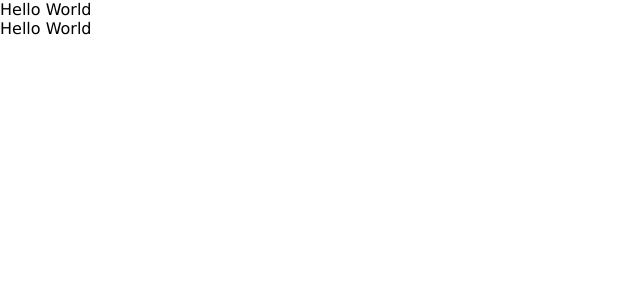
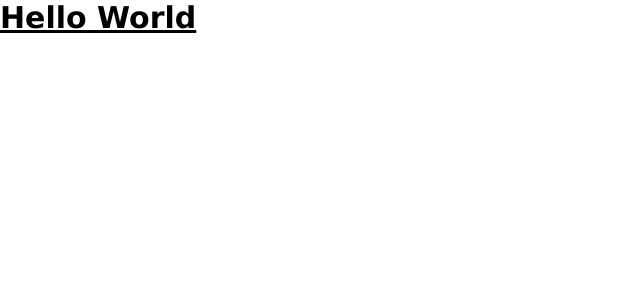
Before and after one commit to Stephen-Ibe/lendsqr-fe-test, a React (Create React App) app: page / in a window 1280 px wide. Shown: the top 300 px of the page, without its empty margins (0-640 px from the left). Built offline with nearby package versions, Linux system fonts and the light colour scheme.

Commit message:
configure tailwind

```diff
--- a/package.json
+++ b/package.json
@@ -47,6 +47,7 @@
   "devDependencies": {
     "@types/node-sass": "^4.11.3",
     "node-sass": "^8.0.0",
-    "npm-run-all": "^4.1.5"
+    "npm-run-all": "^4.1.5",
+    "tailwindcss": "^3.2.4"
   }
 }
--- a/src/App.tsx
+++ b/src/App.tsx
@@ -1,7 +1,7 @@
 import React from 'react';
 
 const App = () => {
-  return <div>Hello World</div>;
+  return <div className='text-3xl font-bold underline'>Hello World</div>;
 };
 
 export default App;
--- /dev/null
+++ b/src/assets/css/tailwind.css
@@ -0,0 +1,3 @@
+@import 'tailwindcss/base';
+@import 'tailwindcss/components';
+@import 'tailwindcss/utilities';
--- a/src/index.tsx
+++ b/src/index.tsx
@@ -1,6 +1,7 @@
 import React, { StrictMode } from 'react';
 import ReactDOM from 'react-dom/client';
 import './assets/css/index.css';
+import './assets/css/tailwind.css';
 import App from './App';
 import reportWebVitals from './reportWebVitals';
 import ErrorBoundary from './utils/ErrorBoundary';
@@ -13,7 +14,6 @@
     <ErrorBoundary>
       <App />
     </ErrorBoundary>
-    <App />
   </StrictMode>
 );
 
--- /dev/null
+++ b/tailwind.config.js
@@ -0,0 +1,8 @@
+/** @type {import('tailwindcss').Config} */
+module.exports = {
+  content: ['./src/**/*.{js,jsx,ts,tsx}'],
+  theme: {
+    extend: {},
+  },
+  plugins: [],
+};
```
Also changed, not shown: 2 other files (tests, documents, lock files or other folders).
